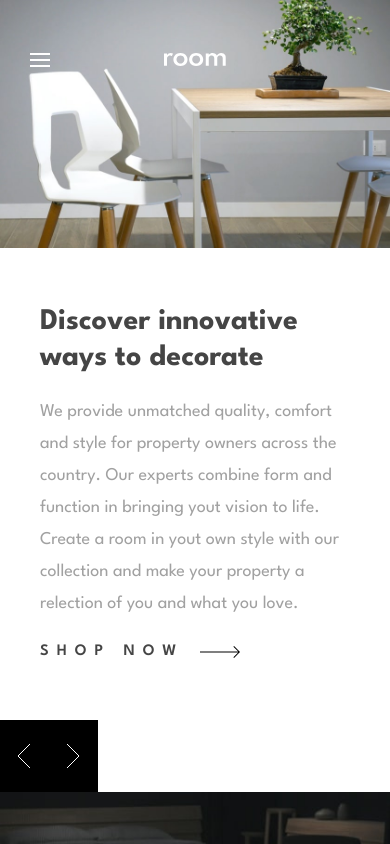
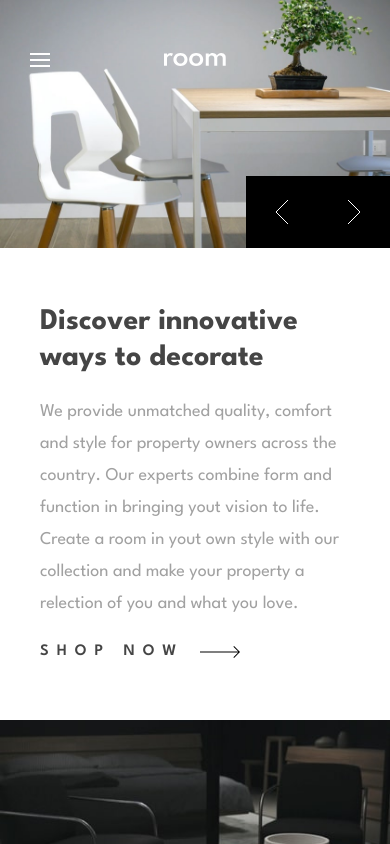
Before and after one commit to hernandez-dev/react-room-landingpage, a React (Vite) app: page / in a window 390 px wide. Shown: the top 844 px of the page. Built offline with nearby package versions, Linux system fonts and the light colour scheme.

Commit message:
Components - Hero - handling slide buttons position ( responsive view )

```diff
--- a/src/components/Hero.jsx
+++ b/src/components/Hero.jsx
@@ -37,7 +37,7 @@ function SlideButton({
     <button
       ref={buttonRef}
       disabled={disabled}
-      className="flex items-center justify-center h-[4.5rem] flex-1 transition duration-100 hover:bg-very-dark-gray"
+      className="flex items-center justify-center w-[4.5rem] h-[4.5rem] transition duration-100 hover:bg-very-dark-gray desktop:w-auto desktop:flex-1"
       onClick={() => action == "prev" ? setCurrentSection(prev => prev - 1) : setCurrentSection(prev => prev + 1)}
     >
       {children}
@@ -78,7 +78,7 @@ export default function Hero({ links }) {
         <img src={section.image} alt="hero section slide image" className="block w-full" />
         <Navigation links={links} />
       </div>
-      <div className="flex flex-col desktop:col-span-4">
+      <div className="relative flex flex-col desktop:col-span-4">
         <div className="flex flex-1">
           <div className="m-auto px-10 py-14">
             <h1 className="font-bold text-3xl text-very-dark-gray desktop:text-5xl">
@@ -93,7 +93,7 @@ export default function Hero({ links }) {
             </a>
           </div>
         </div>
-        <div className="grid grid-cols-4">
+        <div className="absolute top-0 right-0 -translate-y-full z-10 desktop:static desktop:-translate-y-0 desktop:grid desktop:grid-cols-4">
           <div className="flex col-span-1 bg-black">
             <SlideButton buttonRef={prevButtonRef} action="prev" disabled={currentSection === 0} setCurrentSection={setCurrentSection}>
               <img src="/images/icon-angle-left.svg" alt="left angle icon" />
```
